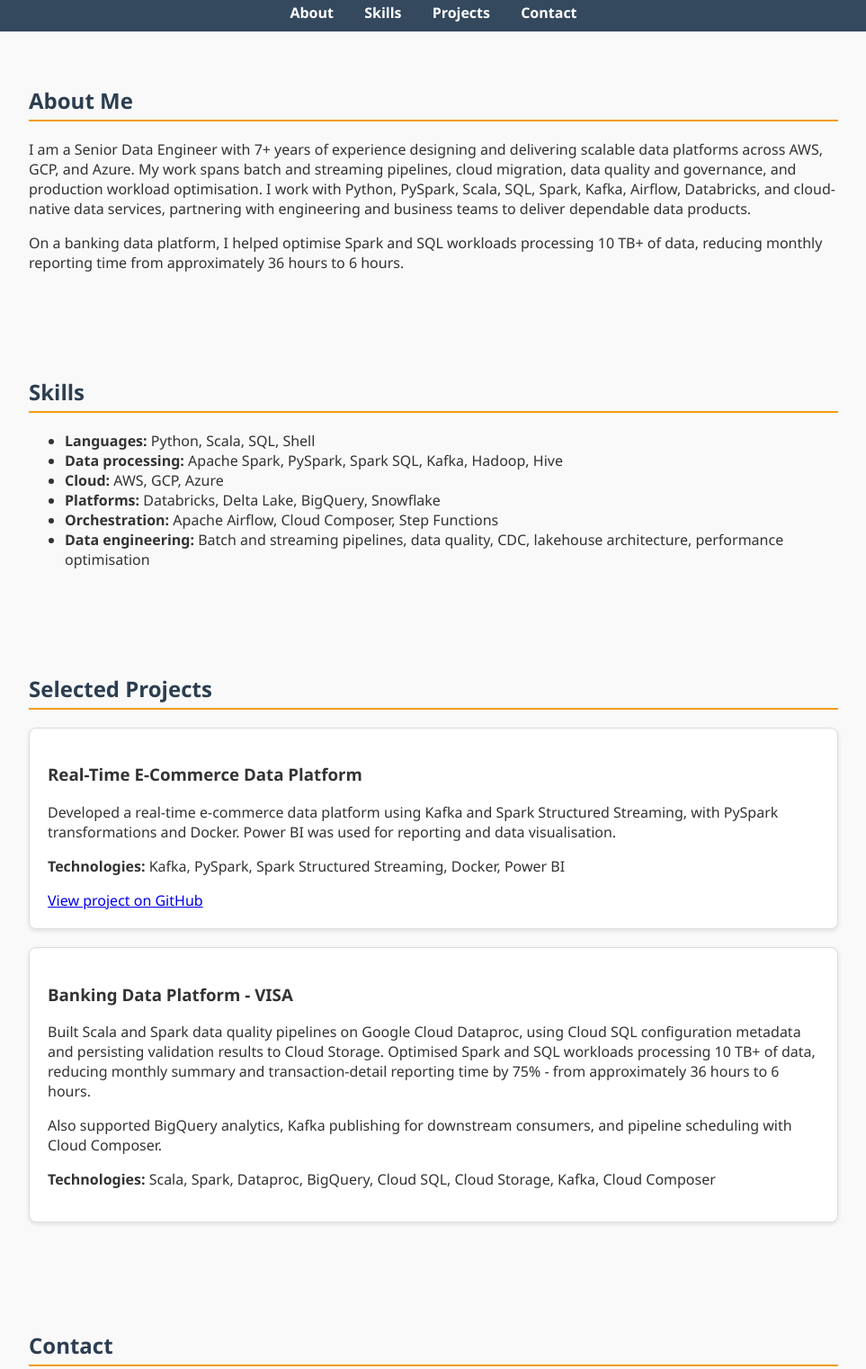
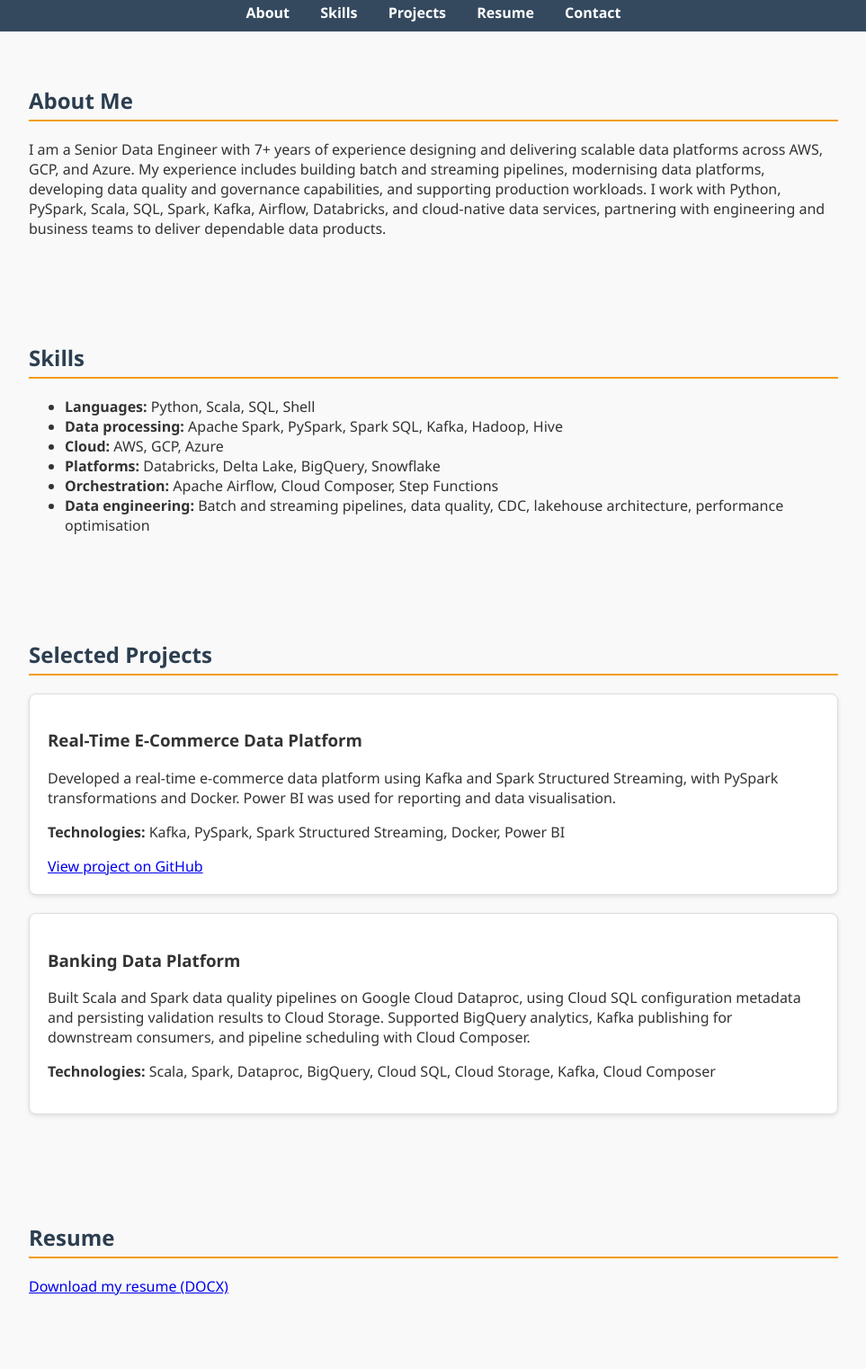
Before and after one commit to SivaInspy/sivainspy.github.io, a plain HTML site: page index.html in a window 1280 px wide. Shown: the part 214-1736 px from the top of the page at 90% size, without its empty margins (158-1121 px from the left). Drawn offline with Linux system fonts and the light colour scheme.

Commit message:
Updated the profile section

```diff
--- a/index.html
+++ b/index.html
@@ -18,14 +18,14 @@
         <a href="#about">About</a>
         <a href="#skills">Skills</a>
         <a href="#projects">Projects</a>
+        <a href="#resume">Resume</a>
         <a href="#contact">Contact</a>
     </nav>
 
     <main>
         <section id="about">
             <h2>About Me</h2>
-            <p>I am a Senior Data Engineer with 7+ years of experience designing and delivering scalable data platforms across AWS, GCP, and Azure. My work spans batch and streaming pipelines, cloud migration, data quality and governance, and production workload optimisation. I work with Python, PySpark, Scala, SQL, Spark, Kafka, Airflow, Databricks, and cloud-native data services, partnering with engineering and business teams to deliver dependable data products.</p>
-            <p>On a banking data platform, I helped optimise Spark and SQL workloads processing 10 TB+ of data, reducing monthly reporting time from approximately 36 hours to 6 hours.</p>
+            <p>I am a Senior Data Engineer with 7+ years of experience designing and delivering scalable data platforms across AWS, GCP, and Azure. My experience includes building batch and streaming pipelines, modernising data platforms, developing data quality and governance capabilities, and supporting production workloads. I work with Python, PySpark, Scala, SQL, Spark, Kafka, Airflow, Databricks, and cloud-native data services, partnering with engineering and business teams to deliver dependable data products.</p>
         </section>
 
         <section id="skills">
@@ -49,11 +49,15 @@
                 <a href="https://github.com/SivaInspy/ecommerce-data-platform" target="_blank" rel="noopener noreferrer">View project on GitHub</a>
             </article>
             <article class="project-card">
-                <h3>Banking Data Platform - VISA</h3>
-                <p>Built Scala and Spark data quality pipelines on Google Cloud Dataproc, using Cloud SQL configuration metadata and persisting validation results to Cloud Storage. Optimised Spark and SQL workloads processing 10 TB+ of data, reducing monthly summary and transaction-detail reporting time by 75% - from approximately 36 hours to 6 hours.</p>
-                <p>Also supported BigQuery analytics, Kafka publishing for downstream consumers, and pipeline scheduling with Cloud Composer.</p>
+                <h3>Banking Data Platform</h3>
+                <p>Built Scala and Spark data quality pipelines on Google Cloud Dataproc, using Cloud SQL configuration metadata and persisting validation results to Cloud Storage. Supported BigQuery analytics, Kafka publishing for downstream consumers, and pipeline scheduling with Cloud Composer.</p>
                 <p><strong>Technologies:</strong> Scala, Spark, Dataproc, BigQuery, Cloud SQL, Cloud Storage, Kafka, Cloud Composer</p>
             </article>
+        </section>
+
+        <section id="resume">
+            <h2>Resume</h2>
+            <p><a href="Sivakumar_Dayalan_Resume_v1.docx" target="_blank" rel="noopener noreferrer">Download my resume (DOCX)</a></p>
         </section>
 
         <section id="contact">
```
